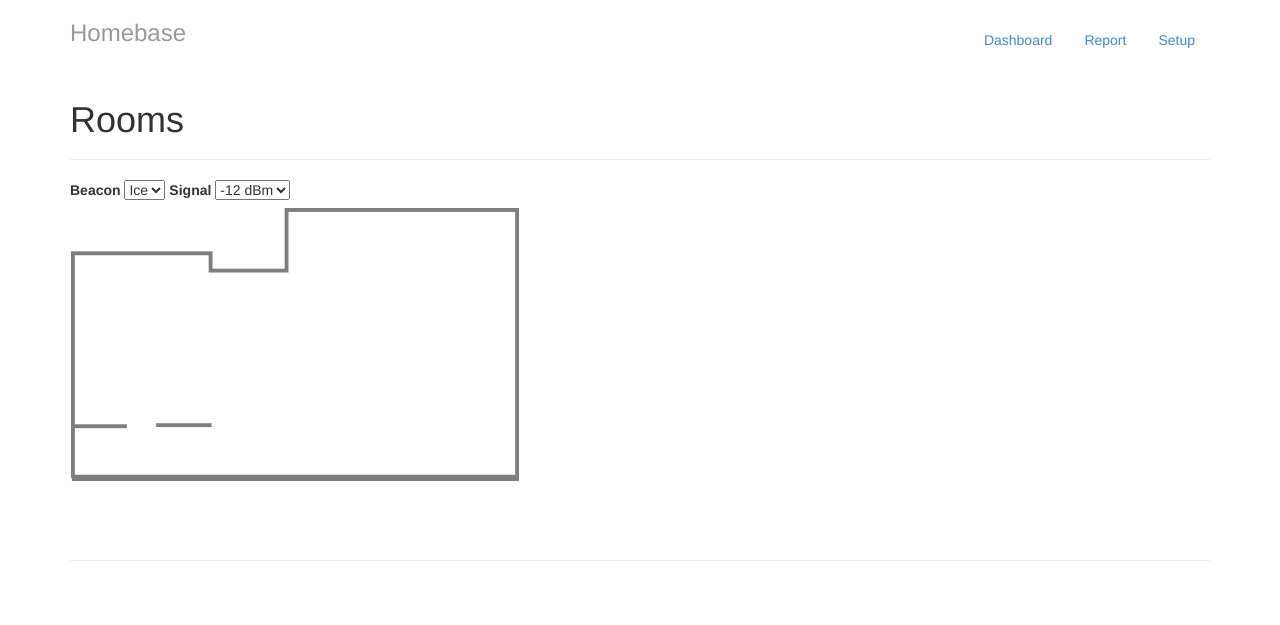
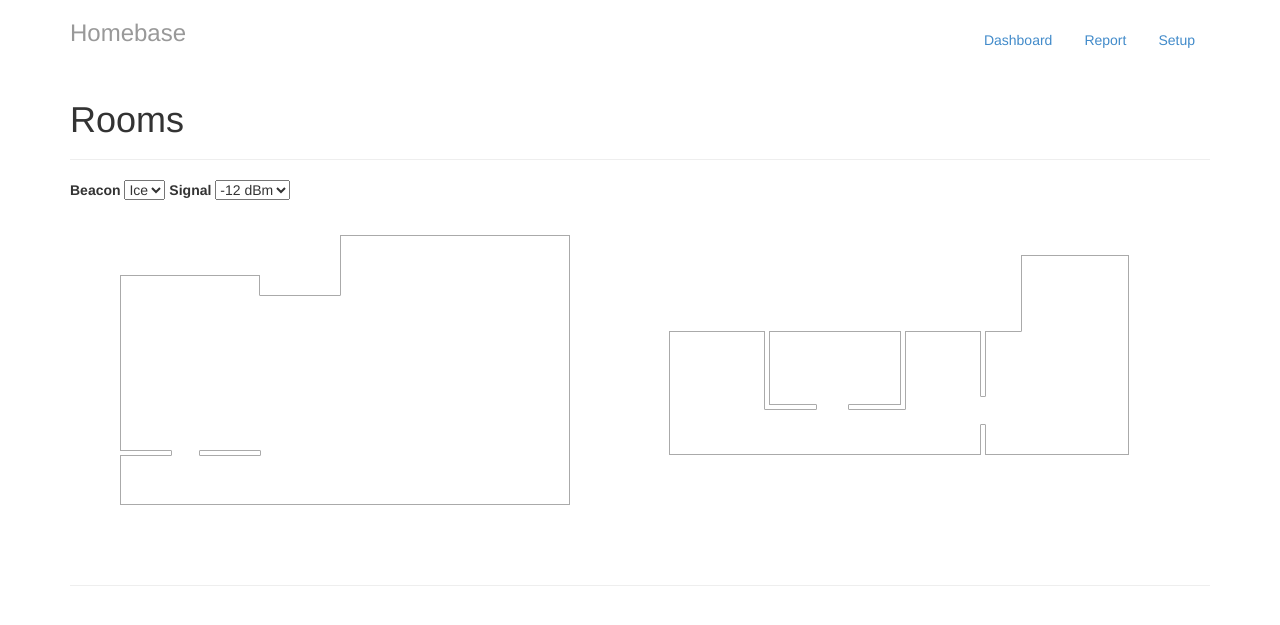
Before and after one commit to fabian/homebase, a PHP site: template views/rooms.twig in a window 1280 px wide. Shown: the top 625 px of the page. Run offline with PHP 8.4, Linux system fonts and the light colour scheme; the template is opened without the code that fills it, so the values that code supplies are empty; some libraries are stand-ins or nearby versions.

Commit message:
Added second floor

```diff
--- a/src/Homebase/Controller/ReportController.php
+++ b/src/Homebase/Controller/ReportController.php
@@ -62,8 +62,9 @@ class ReportController
     public function measurementsAction()
     {
         $beacon = 2;
-        $from = date('c', strtotime('-6 hours'));
-        $measurements = $this->beacons->getMeasurements($beacon, $from);
+        $from = date('c', strtotime('2014-03-30 17:00:00'));
+        $to = date('c', strtotime('2014-03-30 18:00:00'));
+        $measurements = $this->beacons->getMeasurements($beacon, $from, $to);
 
         $positions = array();
         foreach ($measurements as $row) {
--- a/src/Homebase/Service/Beacons.php
+++ b/src/Homebase/Service/Beacons.php
@@ -79,11 +79,11 @@ class Beacons
         return $result->fetchAll();
     }
 
-    public function getMeasurements($beacon, $from)
+    public function getMeasurements($beacon, $from, $to)
     {
-        $sql = 'SELECT `position_x`, `position_y`, `rssi` FROM `beacons_proximities` WHERE `beacon` = ? AND `recorded` >= ? AND `position_x` IS NOT NULL AND `position_y` IS NOT NULL AND `rssi` < 0 ORDER BY `rssi`';
+        $sql = 'SELECT `position_x`, `position_y`, `rssi` FROM `beacons_proximities` WHERE `beacon` = ? AND `recorded` >= ? AND `recorded` < ? AND `position_x` IS NOT NULL AND `position_y` IS NOT NULL AND `rssi` < 0 ORDER BY `rssi`';
 
-        $result = $this->database->executeQuery($sql, array($beacon, $from));
+        $result = $this->database->executeQuery($sql, array($beacon, $from, $to));
 
         return $result->fetchAll();
     }
--- a/views/rooms.twig
+++ b/views/rooms.twig
@@ -19,8 +19,17 @@
     <option value="2014-04-02">-12 dBm</option>
 </select>
 
-<div id="measurements" class="GnBu">
-    <div id="floor-1"></div>
+<div class="row">
+    <div class="col-md-6">
+        <div id="measurements-floor-1" class="GnBu">
+            <div id="floor-1"></div>
+        </div>
+    </div>
+    <div class="col-md-6">
+        <div id="measurements-floor-2" class="GnBu">
+            <div id="floor-2"></div>
+        </div>
+    </div>
 </div>
 {%  endblock %}
 
--- a/web/css/homebase.css
+++ b/web/css/homebase.css
@@ -138,20 +138,42 @@
     fill: #777;
 }
 
-#measurements {
+#measurements-floor-1,
+#measurements-floor-2 {
     position: relative;
     padding-top: 20px;
+    width: 500px;
+    height: 300px;
+}
+
+#measurements-floor-1 svg,
+#measurements-floor-2 svg,
+#floor-1,
+#floor-2 {
+    position: absolute;
+    top: 0;
+    left: 0;
 }
 
 #floor-1 {
     background-image: url('../images/floor-1.png');
     background-repeat: no-repeat;
-    position: absolute;
-    width: 450px;
+    width: 500px;
     height: 300px;
-    top: 0;
-    left: 0;
-    opacity: 0.5;
+    z-index: 2;
+}
+
+#floor-2 {
+    background-image: url('../images/floor-2.png');
+    background-repeat: no-repeat;
+    width: 500px;
+    height: 300px;
+    z-index: 2;
+}
+
+#measurements-1 svg,
+#measurements-2 svg {
+    z-index: 1;
 }
 
 footer {
--- a/web/js/rooms.js
+++ b/web/js/rooms.js
@@ -2,17 +2,17 @@ $(function () {
 
     (function () {
 
-        var width = 9,
-            height = 5,
+        var width = 11,
+            height = 7,
             size = 50;
 
         //container
-        var svg = d3.select('#measurements')
+        var svg = d3.select('#measurements-floor-1')
             .append("svg:svg")
             .attr("width", width * size + "px")
             .attr("height", height * size + "px");
 
-        d3.json('measurements', function(error, response) {
+        d3.json('../measurements', function(error, response) {
 
             var data = response.data;
             data.forEach(function(d) {
@@ -29,8 +29,8 @@ $(function () {
                 .data(data)
                 .enter()
                 .append('rect')
-                .attr('x', function (d) { return size * (d.x - 1) + 'px'; })
-                .attr('y', function (d) { return size * (d.y - 1) + 'px'; })
+                .attr('x', function (d) { return size * (d.x) + 'px'; })
+                .attr('y', function (d) { return size * (d.y) + 'px'; })
                 .attr('width', size)
                 .attr('height', size)
                 .attr('class', function(d) { return "q" + colorScale(d.rssi) + "-9"; });
```
Also changed, not shown: web/images/floor-1.png, web/images/floor-2.png (added), 2 other files.
